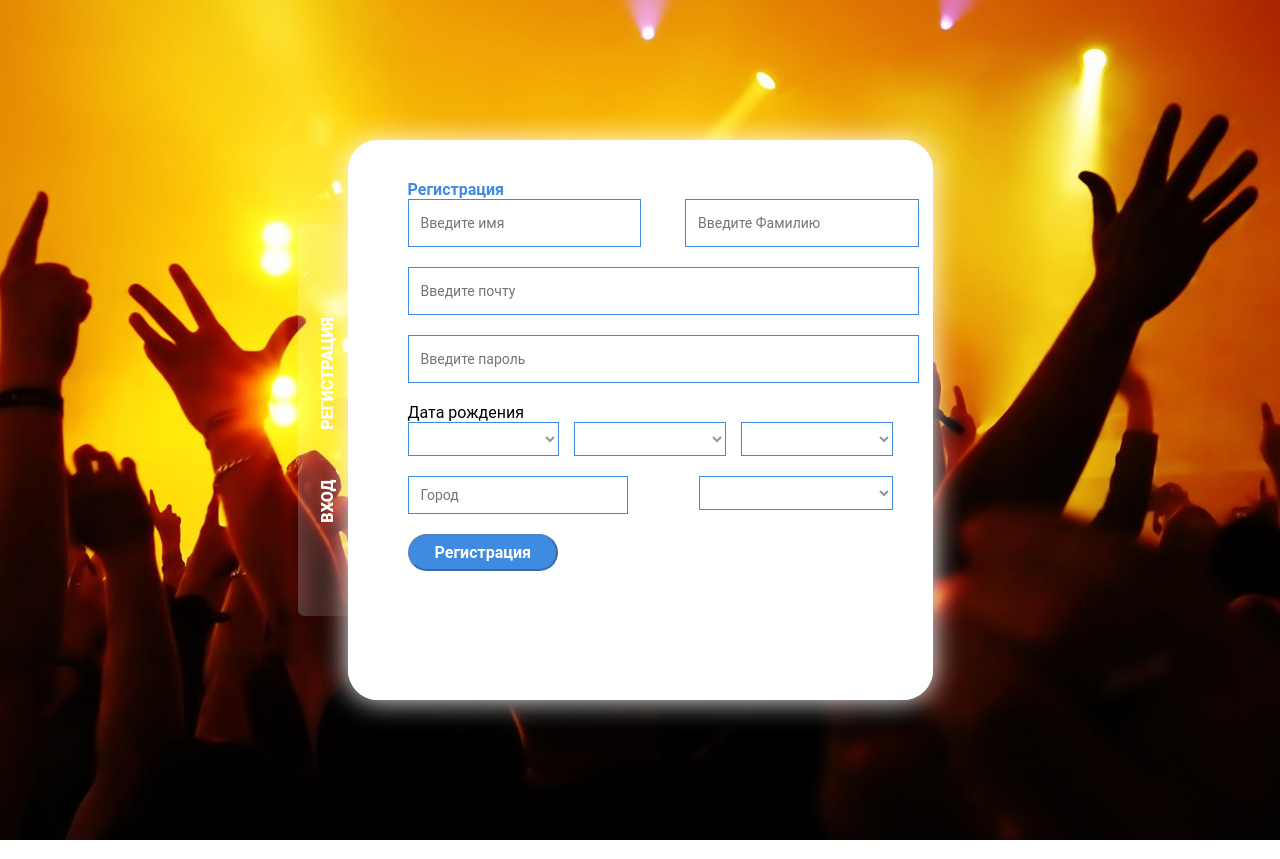
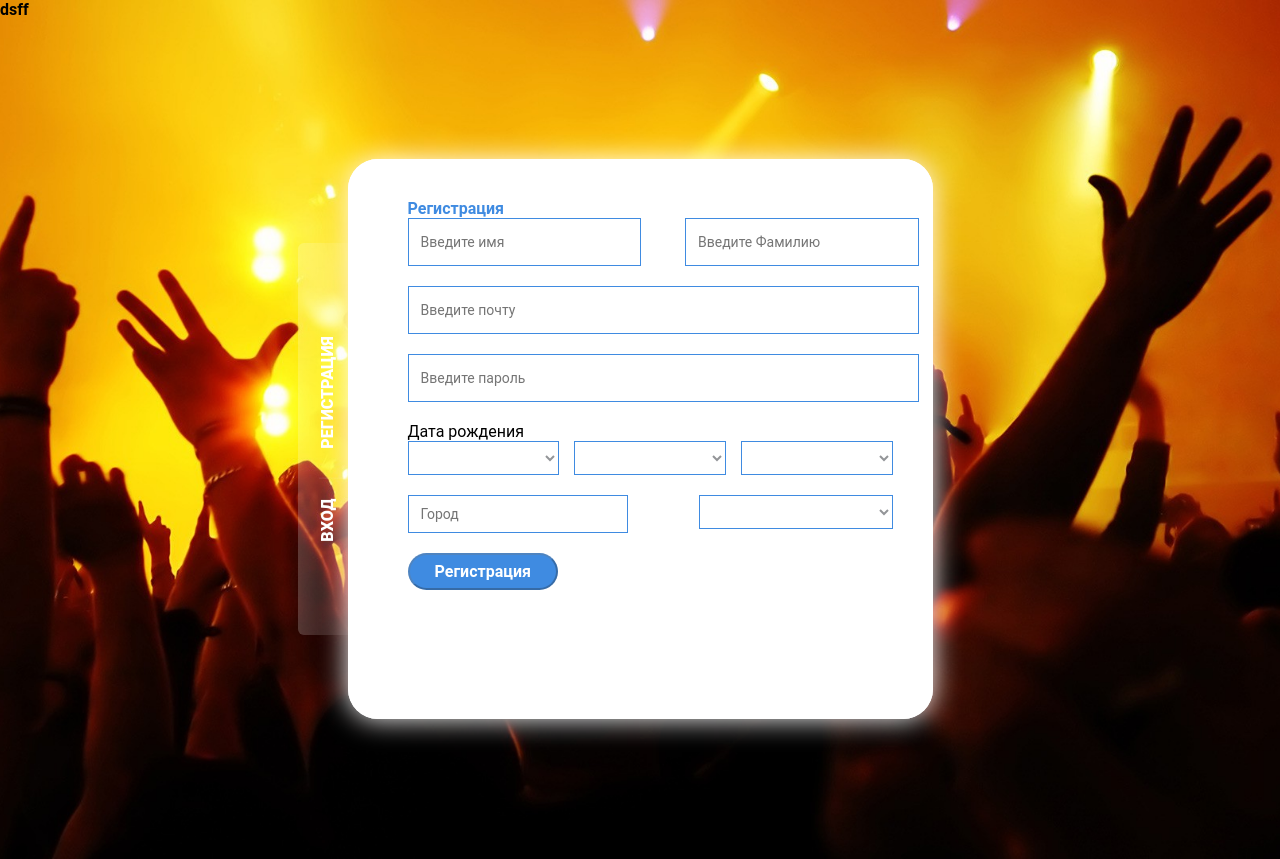
Before and after one commit to Andreiphp/social-network, an Angular app: page / in a window 1280 px wide. Built offline with nearby package versions, Linux system fonts and the light colour scheme.

Commit message:
first-commit

```diff
--- a/src/app/components/enter-user/enter-user.component.html
+++ b/src/app/components/enter-user/enter-user.component.html
@@ -1,4 +1,5 @@
 <section id="main" style="background-image: url('../../../assets/image/home-bg.jpg')">
+  <h1>dsff</h1>
   <div class="wrapper">
     <div class="reg_form">
       <div class="reg_form_container">
```
